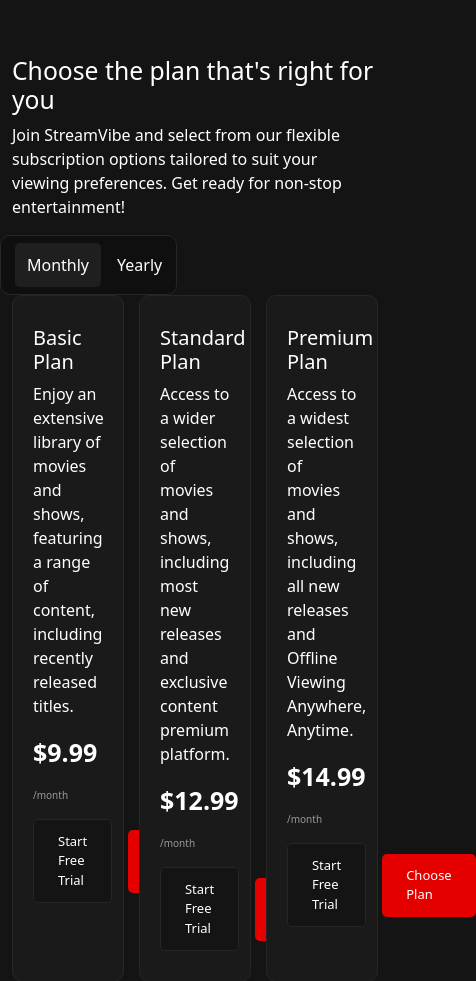
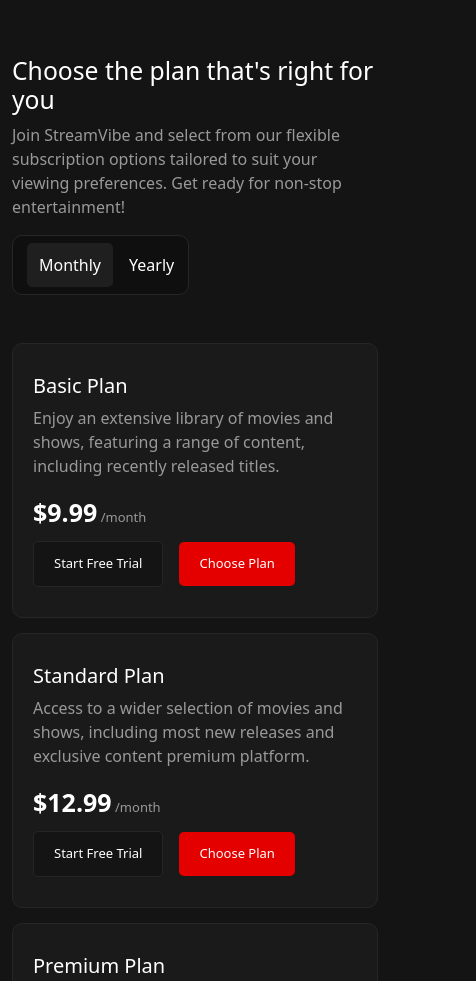
Before and after one commit to MohammadSalameh10/StreamVibe, a plain HTML site: page index.html in a window 390 px wide. Shown: the part 4060-5041 px from the top of the page, 476 px wide, since content can reach past the window. Drawn offline with nearby package versions, Linux system fonts and the light colour scheme.

Commit message:
responsive movie watching plan section

```diff
--- a/assets/css/style.css
+++ b/assets/css/style.css
@@ -290,6 +290,10 @@ a {
     padding: 50px 0;
 }
 
+.movies-watching-plans p {
+    color: #999999;
+}
+
 .Choose-plan-duration {
     width: fit-content;
     background: #0F0F0F;
@@ -301,6 +305,7 @@ a {
 .Choose-plan-duration li{
     cursor: pointer;
 }
+
 .Choose-plan-duration .active{
 background-color: #1F1F1F;
 padding: 10px 12px;
@@ -328,7 +333,7 @@ border-radius: 5px;
 }
 
 .plan-item .duration {
-    font-size: 10px;
+    font-size: 13px;
     font-weight: 100;
     color: #999999;
 }
@@ -351,6 +356,24 @@ border-radius: 5px;
 
 .start-plan a:nth-child(2) {
     background-color: #E50000;
+}
+
+@media screen and (max-width: 1199px) {
+    .start-plan a {
+        padding: 12px 20px;
+    }
+}
+
+@media screen and (max-width: 1199px) {
+    .plan-item {
+        width:100%;
+    }
+}
+
+@media screen and (max-width: 575px) {
+    .Choose-plan-duration {
+        margin-left: 12px;
+    }
 }
 
 .footer {
--- a/index.html
+++ b/index.html
@@ -446,7 +446,7 @@
                             </ul>
                     </div>
                 </div>
-                <div class="plan-type">
+                <div class="plan-type pt-5">
                     <div class="plan-item d-flex flex-column ">
                         <h3 class="fs-5">Basic Plan</h3>
                         <p>Enjoy an extensive library of movies and shows, featuring a range of content, including
```
